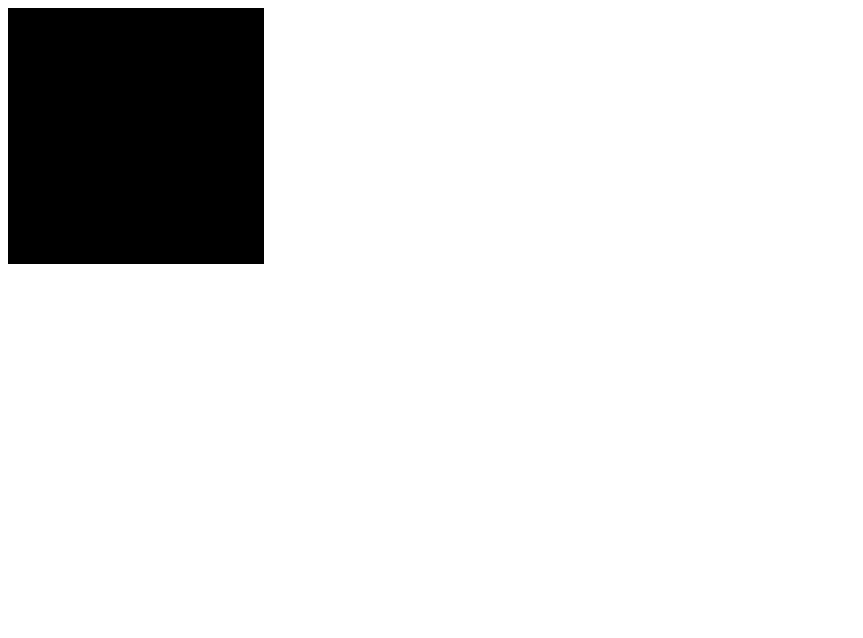
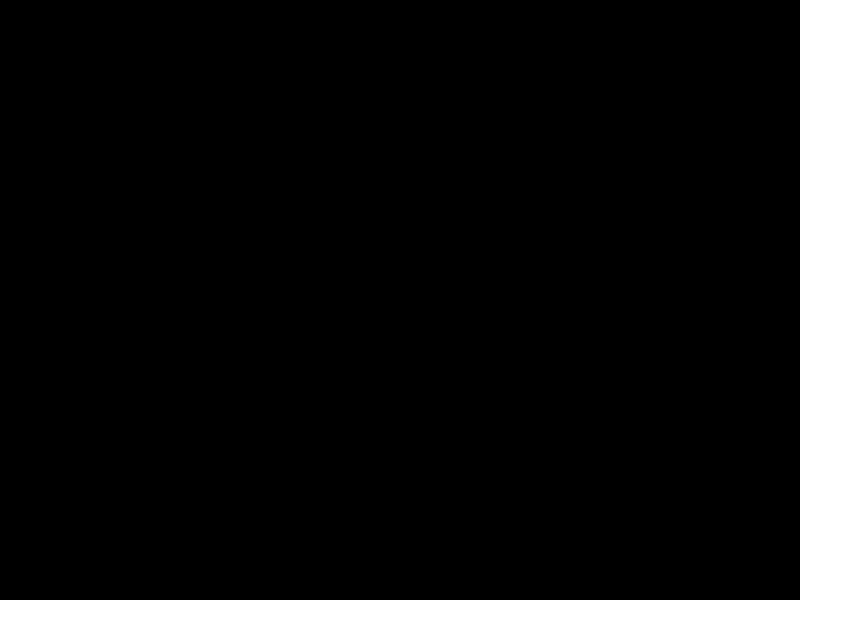
Before and after one commit to Louvtt/sidaventure, a plain HTML site: page public/index.html in a window 1280 px wide. Shown: the whole page, without its empty margins (0-863 px from the left). Drawn offline with Linux system fonts and the light colour scheme.

Commit message:
<fix> added fullscreen canvas

```diff
--- /dev/null
+++ b/public/css/main.css
@@ -0,0 +1,10 @@
+* {
+    margin: 0;
+    padding: 0;
+    outline: none;
+    user-select: none;
+}
+
+body {
+    overflow: hidden;
+}
--- a/public/index.html
+++ b/public/index.html
@@ -3,6 +3,7 @@
 <head>
     <meta charset="UTF-8">
     <meta http-equiv="X-UA-Compatible" content="IE=edge">
+    <link rel="stylesheet" href="css/main.css">
     <meta name="viewport" content="width=device-width, initial-scale=1.0">
     <title>Sidaventure</title>
 </head>
--- a/public/js/index.js
+++ b/public/js/index.js
@@ -1,5 +1,8 @@
 //Create a Pixi Application
-const app = new PIXI.Application({width: 256, height: 256});
+const app = new PIXI.Application({
+    width: screen.width,
+    height: screen.height
+});
 
 //Add the canvas that Pixi automatically created for you to the HTML document
 document.body.appendChild(app.view);
```
